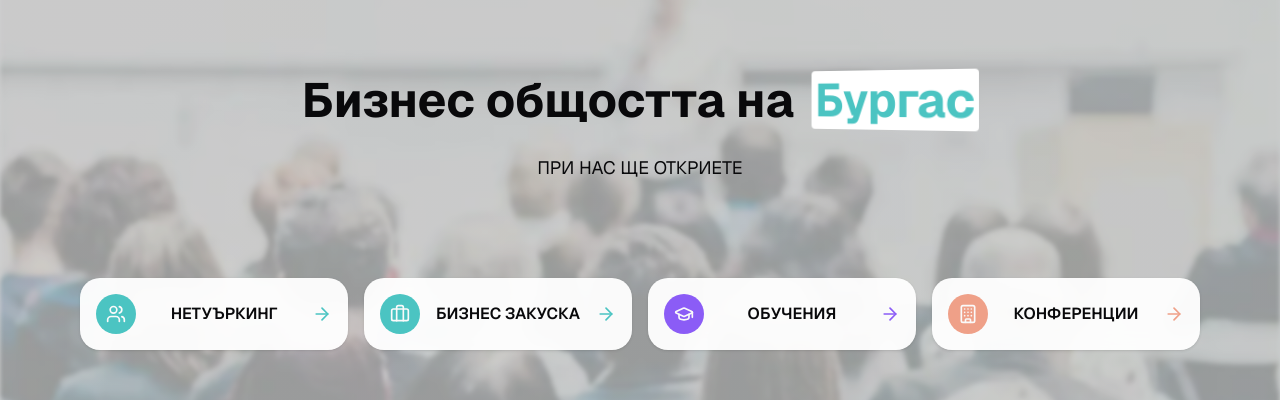
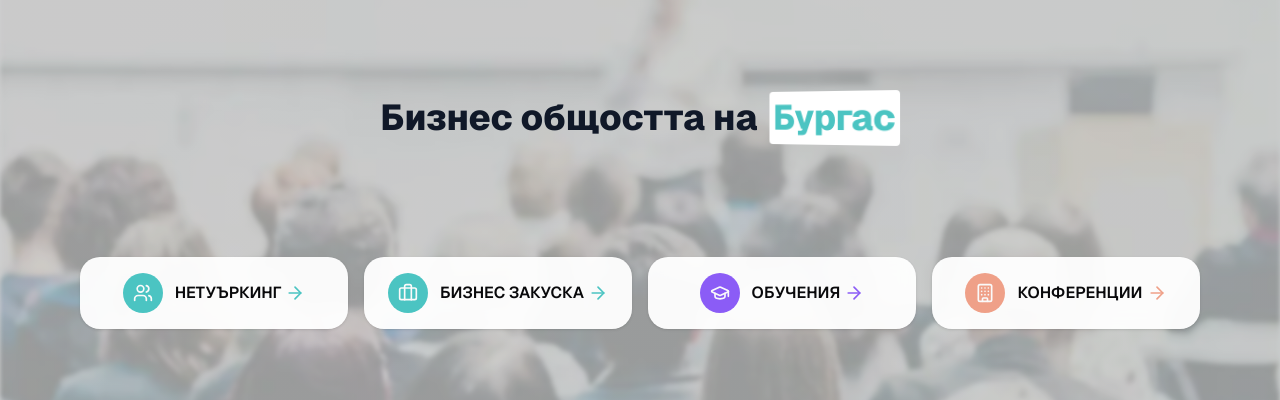
Before and after one commit to drago1520/bbh, a Next.js app: page / in a window 1280 px wide. Shown: the part 229-629 px from the top of the page. Built offline with nearby package versions, Linux system fonts and the light colour scheme; no server answers.

Commit message:
fix/ui: more beautiful hero homepage buttons fix/ui: prose-invert on ContentSection

```diff
--- a/src/app/(frontend)/(homepage)/components/hero.tsx
+++ b/src/app/(frontend)/(homepage)/components/hero.tsx
@@ -1,4 +1,3 @@
-'use client';
 import ServiceCards from './service-cards';
 
 export default function Hero() {
@@ -21,14 +20,13 @@ export default function Hero() {
       <div className="absolute inset-0 bg-black/16 dark:bg-black/40" aria-hidden="true"></div>
 
       <div className="relative z-10 container flex flex-1 flex-col items-center justify-center py-8 text-center sm:py-12 lg:py-16">
-        <div className="mb-8 max-w-4xl sm:mb-12 lg:mb-16">
+        <div className="prose mb-8 max-w-4xl sm:mb-12 lg:mb-16">
           {/* <h1 className="text-xl sm:text-2xl md:text-3xl lg:text-4xl xl:text-5xl font-bold mb-4 sm:mb-6 leading-tight px-2 sm:px-4">
             Портал за бизнес решения, иновации и обучения, които ви помагат да развиете бизнеса си
           </h1> */}
-          <h1 className="mb-4 px-2 text-left text-xl leading-tight font-bold sm:mb-6 sm:px-4 sm:text-center sm:text-2xl md:text-3xl lg:text-4xl xl:text-5xl">
+          <h1 className="px-2 text-center leading-normal sm:px-4">
             Бизнес общостта на <span className="text-brand-accent relative inline-block [transform:perspective(500px)_rotateY(-15deg)] rounded bg-white px-1 transition-all duration-500 hover:[transform:perspective(500px)_rotateY(0deg)]">Бургас</span>
           </h1>
-          <p className="mb-6 text-sm sm:text-base lg:mb-8 lg:text-lg">ПРИ НАС ЩЕ ОТКРИЕТЕ</p>
         </div>
         <ServiceCards />
       </div>
--- a/src/app/(frontend)/(homepage)/components/service-cards.tsx
+++ b/src/app/(frontend)/(homepage)/components/service-cards.tsx
@@ -40,18 +40,20 @@ const services = [
 
 export default function ServiceCards() {
   return (
-    <div className="w-full max-w-6xl px-2 sm:px-4">
-      <div className="grid grid-cols-1 gap-2 min-[420px]:grid-cols-2 sm:gap-3 xl:grid-cols-4 xl:gap-4">
+    <div className="mt-12 w-full max-w-6xl px-2 sm:px-4">
+      <div className="grid grid-cols-2 gap-2 min-[420px]:grid-cols-2 sm:gap-3 xl:grid-cols-4 xl:gap-4">
         {services.map(service => {
           const IconComponent = service.icon;
           return (
             <Card key={service.id} className="bg-background/95 hover:bg-background group cursor-pointer border-0 backdrop-blur-sm transition-all">
-              <Link href={service.href} className="flex items-center space-x-2 p-3 sm:space-x-3 sm:p-4" aria-label={`Learn more about ${service.title}`}>
+              <Link href={service.href} className="flex flex-col items-center justify-center gap-3 p-3 sm:flex-row sm:justify-center sm:gap-3 sm:p-4" aria-label={`Learn more about ${service.title}`}>
                 <div className={cn('flex aspect-square w-8 flex-shrink-0 items-center justify-center rounded-full sm:w-10', service.colorClass)}>
                   <IconComponent className="text-primary-foreground h-4 w-4 sm:h-5 sm:w-5" />
                 </div>
-                <span className="text-foreground flex-1 text-xs font-semibold sm:text-sm lg:text-base">{service.title}</span>
-                <ArrowRight className={cn('h-4 w-4 flex-shrink-0 transition-transform group-hover:translate-x-1 sm:h-5 sm:w-5', service.textColorClass)} />
+                <div className="flex items-center gap-1">
+                  <span className="text-foreground flex-1 text-xs font-semibold sm:text-sm lg:text-base">{service.title}</span>
+                  <ArrowRight className={cn('h-4 w-4 flex-shrink-0 transition-transform group-hover:translate-x-1 sm:h-5 sm:w-5', service.textColorClass)} />
+                </div>
               </Link>
             </Card>
           );
--- a/src/components/Sections/content-with-media-and-button.tsx
+++ b/src/components/Sections/content-with-media-and-button.tsx
@@ -59,7 +59,7 @@ export function MediaSection({ isImageRight = false, children, className, ...pro
 //// Wrap this in a <div> you if you want other Components below the content.
 export function ContentSection({ className, children, ...props }: ComponentProps<'article'>) {
   return (
-    <article className={cn('prose', className)} {...props}>
+    <article className={cn('prose dark:prose-invert', className)} {...props}>
       {children}
     </article>
   );
```
